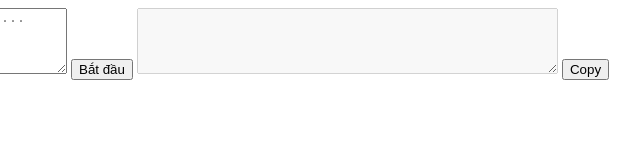
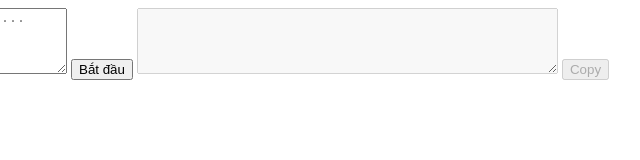
Before and after one commit to archimonde12/fifty-fifty, a plain HTML site: page index.html in a window 1280 px wide. Shown: the full height of the page, 362-1002 px from the left. Drawn offline with Linux system fonts and the light colour scheme.

Commit message:
disable copy button at start

```diff
--- a/index.html
+++ b/index.html
@@ -14,7 +14,7 @@
     <textarea id="res" name="w3review" rows="4" cols="50" disabled>
 
         </textarea>
-    <button id="copy-btn" onclick="copyText()">Copy</button>
+    <button id="copy-btn" onclick="copyText()" disabled>Copy</button>
     <script src="index.js"></script>
 </body>
 
--- a/index.js
+++ b/index.js
@@ -11,6 +11,7 @@ button.onclick = () => {
         const value = array_100.filter(el => !message.includes(el))
         res.value = value.map(el=>el<10?"0"+el:el).join(" ")
         copy_btn.innerHTML= `Copy ${value.length} số`
+        copy_btn.disabled=false
     } else {
         res.value= "Dãy số không hợp lệ"
     }
```
